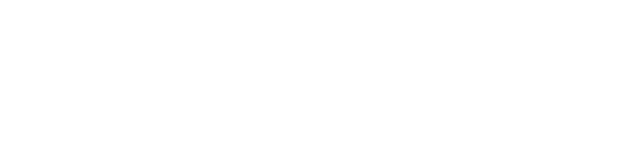
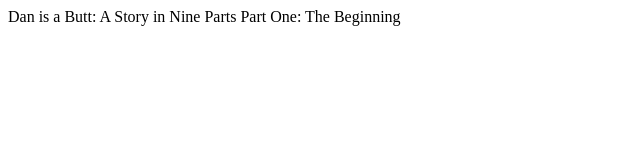
Before and after one commit to Gilgamesh1984/G-D, a plain HTML site: page index.html in a window 1280 px wide. Shown: the whole page, without its empty margins (0-640 px from the left). Drawn offline with Linux system fonts and the light colour scheme.

```diff
--- a/index.html
+++ b/index.html
@@ -1,5 +1,5 @@
 <!DOCTYPE html>
 <html lang="en">
-<head></head>
-<body></body>
+<head>Dan is a Butt: A Story in Nine Parts</head>
+<body>Part One: The Beginning</body>
 </html>
```
